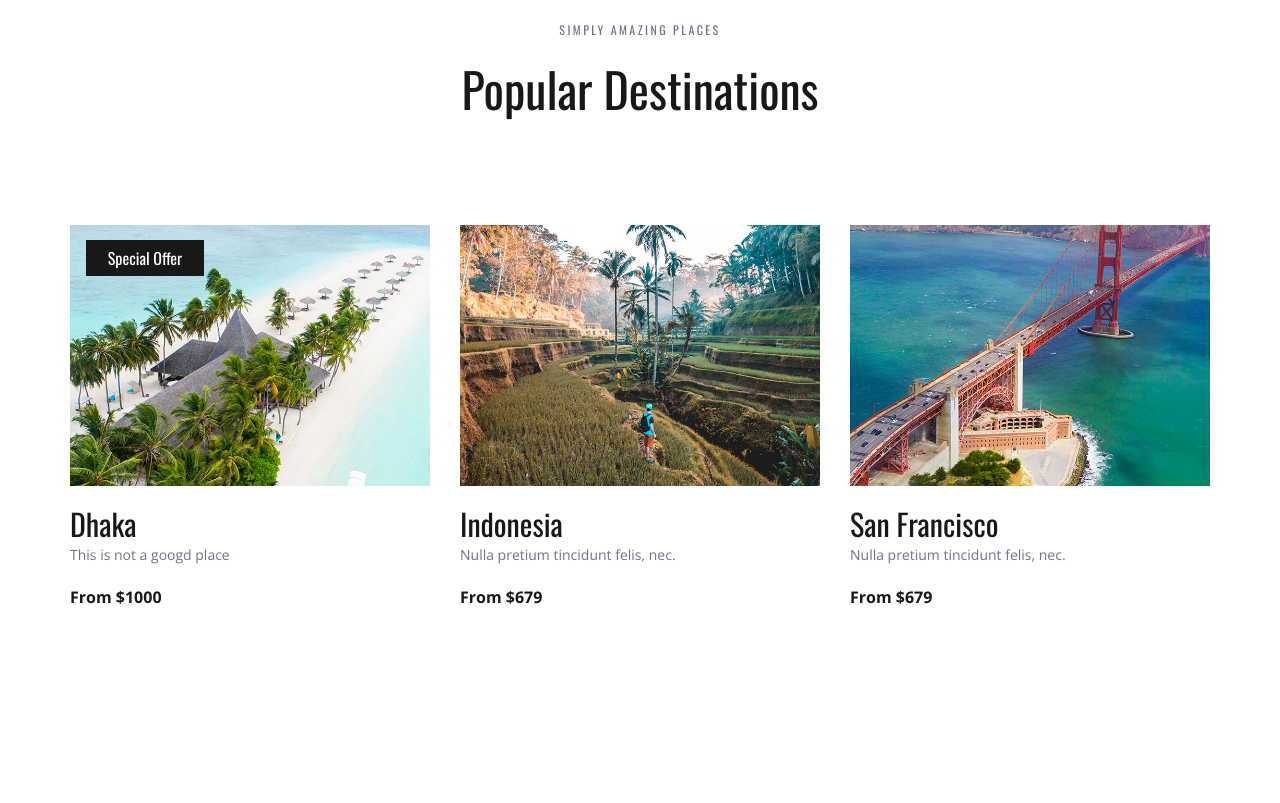
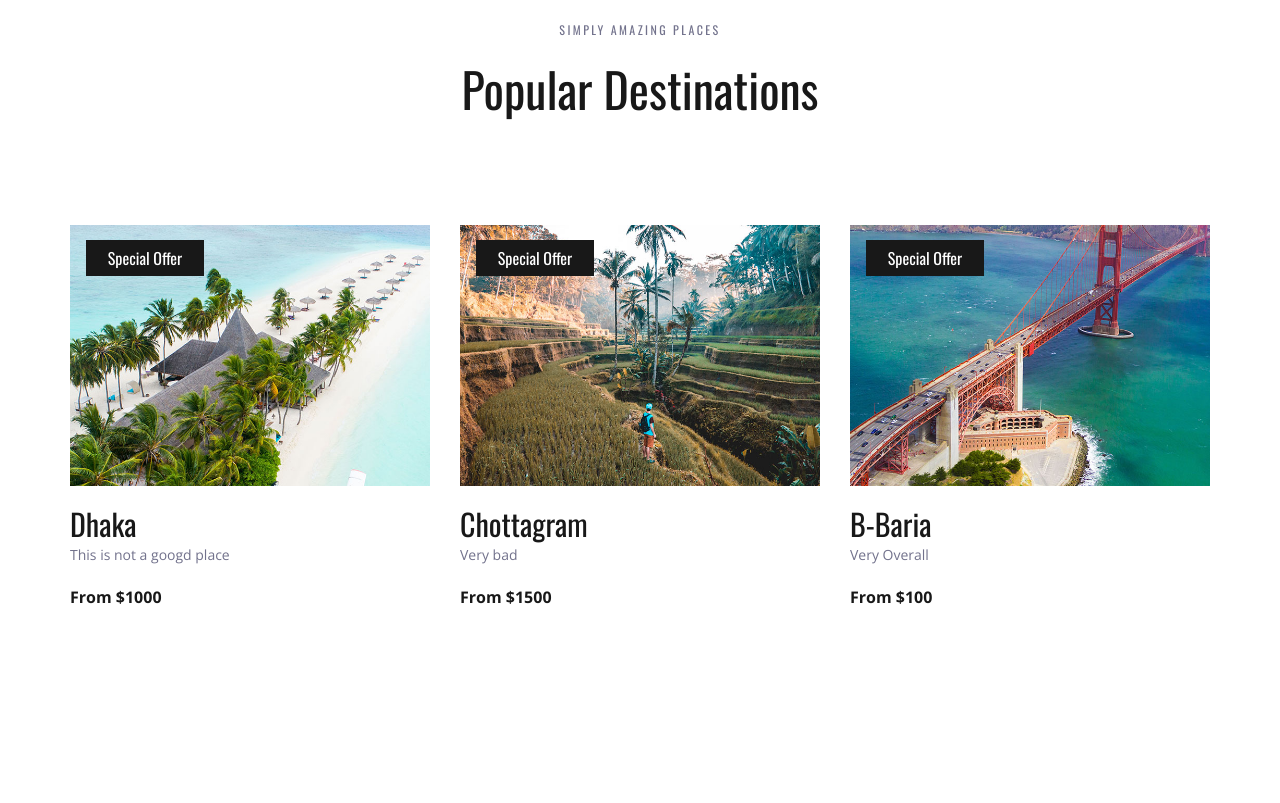
Before and after one commit to nasimnu14/DjangoTutorial, a Django app: page / in a window 1280 px wide. Shown: the part 1260-2063 px from the top of the page. Run offline with Django 3.2, Linux system fonts and the light colour scheme; some libraries are stand-ins or nearby versions.

Commit message:
Place image can be changed from views function

```diff
--- a/template/index.html
+++ b/template/index.html
@@ -1,4 +1,5 @@
 {% load static %}
+{% static "images" as baseurl%}
 <!DOCTYPE html>
 <html lang="en">
 <head>
@@ -247,43 +248,22 @@
 			<div class="row destinations_row">
 				<div class="col">
 					<div class="destinations_container item_grid">
-
+						{% for dest in dests %}
 						<!-- Destination -->
 						<div class="destination item">
 							<div class="destination_image">
-								<img src="{% static 'images/destination_1.jpg' %}" alt="">
+								<img src="{{baseurl}}/{{dest.img}}" alt="">
 								<div class="spec_offer text-center"><a href="#">Special Offer</a></div>
 							</div>
 							<div class="destination_content">
-								<div class="destination_title"><a href="{% static 'destinations.html' %}">{{dest1.name}}</a></div>
-								<div class="destination_subtitle"><p>{{dest1.description}}</p></div>
-								<div class="destination_price">From ${{dest1.price}}</div>
+								<div class="destination_title"><a href="{% static 'destinations.html' %}">{{dest.name}}</a></div>
+								<div class="destination_subtitle"><p>{{dest.description}}</p></div>
+								<div class="destination_price">From ${{dest.price}}</div>
 							</div>
 						</div>
+						{% endfor %}
 
-						<!-- Destination -->
-						<div class="destination item">
-							<div class="destination_image">
-								<img src="{% static 'images/destination_2.jpg' %}" alt="">
-							</div>
-							<div class="destination_content">
-								<div class="destination_title"><a href="destinations.html">Indonesia</a></div>
-								<div class="destination_subtitle"><p>Nulla pretium tincidunt felis, nec.</p></div>
-								<div class="destination_price">From $679</div>
-							</div>
-						</div>
 
-						<!-- Destination -->
-						<div class="destination item">
-							<div class="destination_image">
-								<img src="{% static 'images/destination_3.jpg' %}" alt="">
-							</div>
-							<div class="destination_content">
-								<div class="destination_title"><a href="destinations.html">San Francisco</a></div>
-								<div class="destination_subtitle"><p>Nulla pretium tincidunt felis, nec.</p></div>
-								<div class="destination_price">From $679</div>
-							</div>
-						</div>
 
 
 
--- a/travello/views.py
+++ b/travello/views.py
@@ -5,8 +5,23 @@ from .models import Destination
 
 def index(request):
     dest1=Destination()
+    dest2=Destination()
+    dest3=Destination()
+
     dest1.description="This is not a googd place"
     dest1.name="Dhaka"
     dest1.price=1000
+    dest1.img="destination_1.jpg"
 
-    return render(request,"index.html",{'dest1':dest1})
+    dest2.name="Chottagram"
+    dest2.description="Very bad"
+    dest2.price=1500
+    dest2.img="destination_2.jpg"
+
+    dest3.name="B-Baria"
+    dest3.description="Very Overall"
+    dest3.price=100
+    dest3.img="destination_3.jpg"
+    dests=[dest1,dest2,dest3]
+
+    return render(request,"index.html",{'dests':dests})
```
